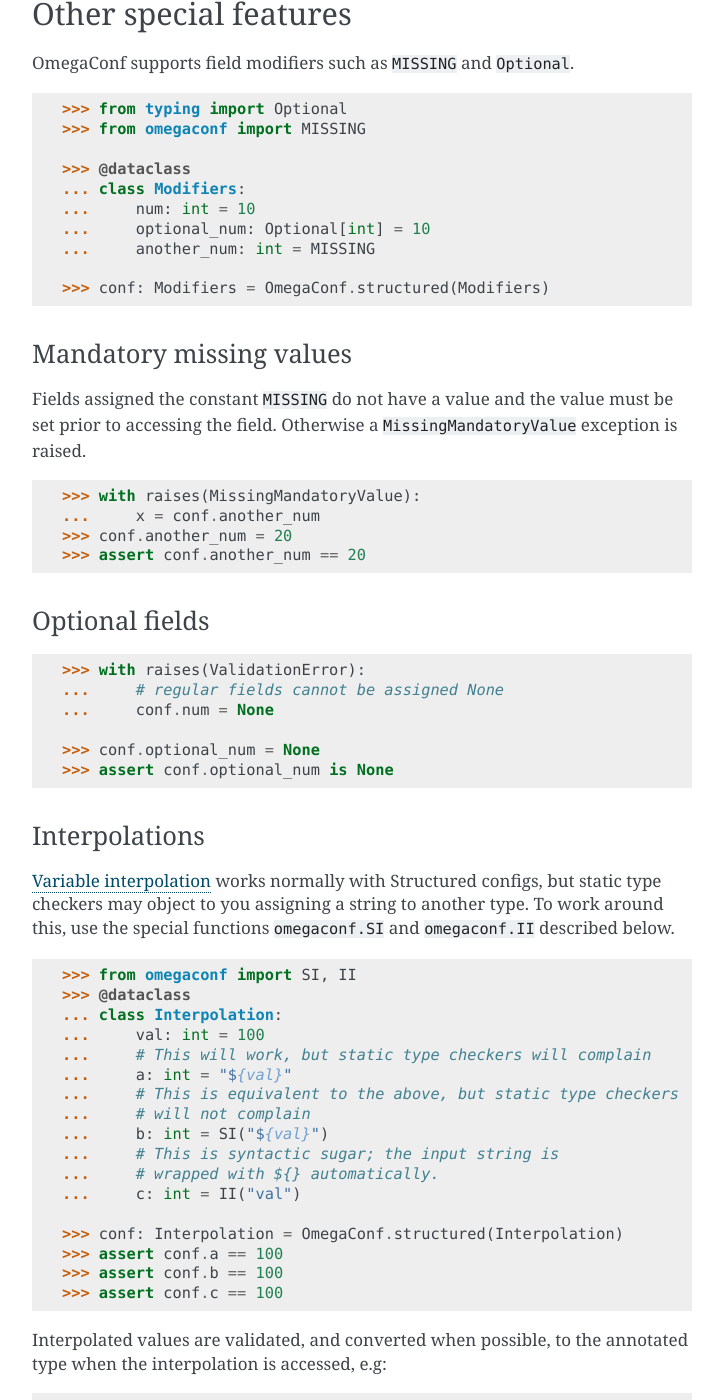
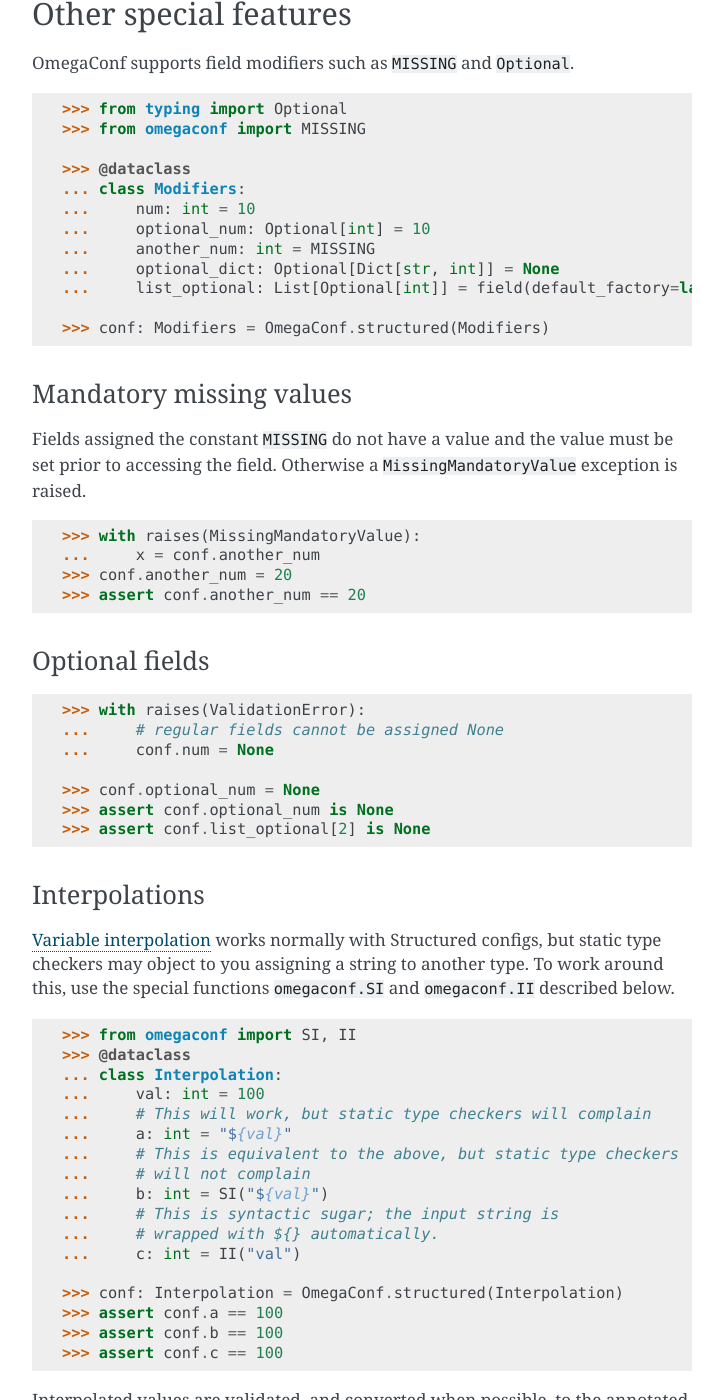
Before and after one commit to omry/omegaconf, a Sphinx documentation site: the page built from docs/source/structured_config.rst, in a window 1280 px wide and 1400 px high, scrolled down 5296 px. Shown: the whole window, without its empty margins (388-1111 px from the left). Built offline with Sphinx 7.4.7, drawn with Linux system fonts in a browser that asks for light colours.

Commit message:
Docs followup to #749 (#840)

```diff
--- a/docs/source/structured_config.rst
+++ b/docs/source/structured_config.rst
@@ -284,6 +284,8 @@
     ...     num: int = 10
     ...     optional_num: Optional[int] = 10
     ...     another_num: int = MISSING
+    ...     optional_dict: Optional[Dict[str, int]] = None
+    ...     list_optional: List[Optional[int]] = field(default_factory=lambda: [10, MISSING, None])
 
     >>> conf: Modifiers = OmegaConf.structured(Modifiers)
 
@@ -312,6 +314,7 @@
 
     >>> conf.optional_num = None
     >>> assert conf.optional_num is None
+    >>> assert conf.list_optional[2] is None
 
 
 
```
